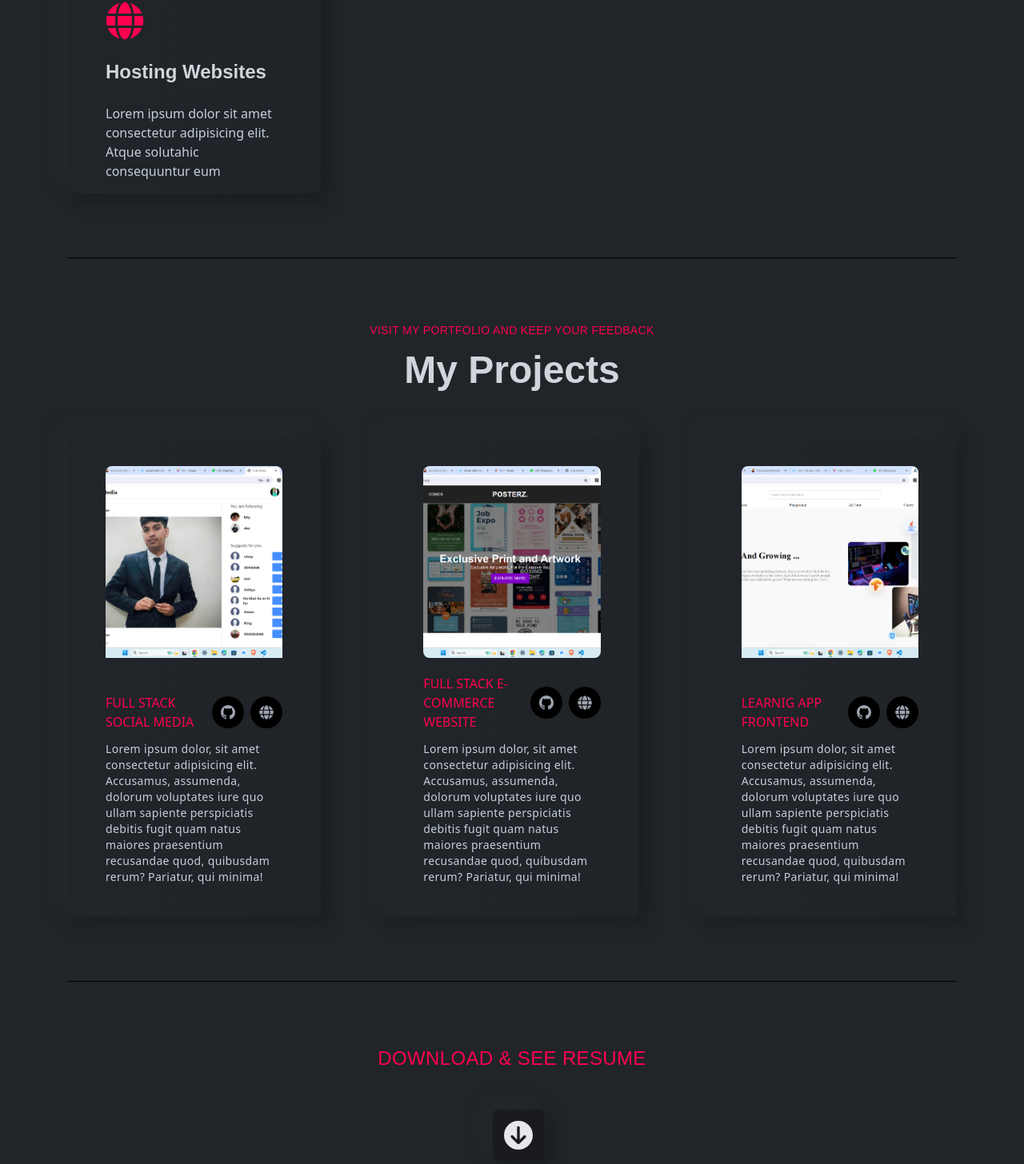
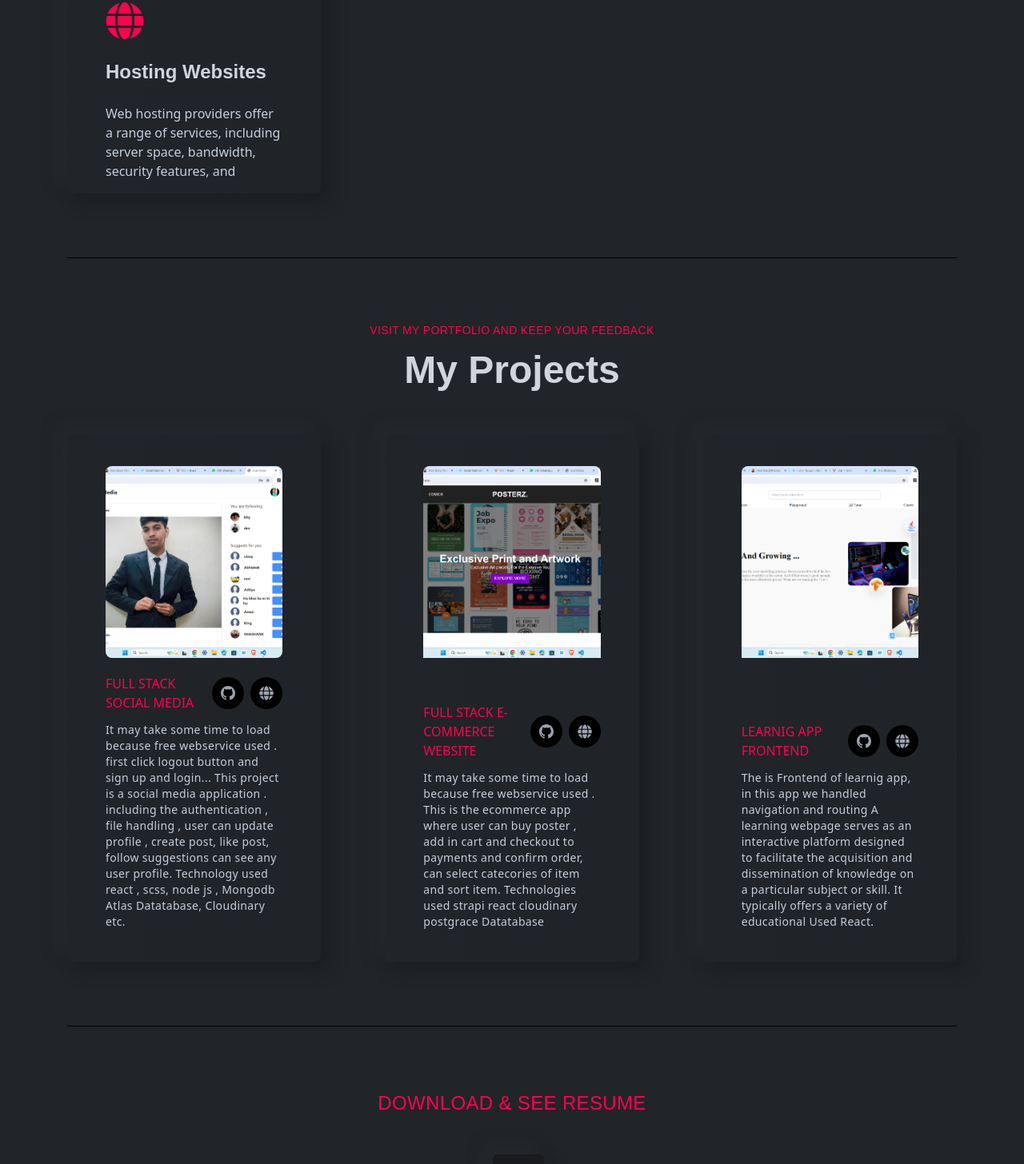
Before and after one commit to Abhishekkumar-7050/My-portfolio, a React (Vite) app: page / in a window 1280 px wide. Shown: the part 1595-3051 px from the top of the page at 80% size. Built offline with nearby package versions, Linux system fonts and the light colour scheme.

Commit message:
replace lorem

```diff
--- a/src/components/features/data/Data.jsx
+++ b/src/components/features/data/Data.jsx
@@ -7,7 +7,8 @@ export const featuresData = [
   {
     id: 1,
     title: "Business Stratagy",
-    des: "Lorem ipsum dolor sit amet consectetur adipisicing elit. Atque solutahic consequuntur eum repellendus ad",
+    des: "Analyzing market conditions, competition, and internal capabilities to formulate plans that maximize value creation and sustain competitive advantage. Business strategists identify opportunities",
+
   },
 //   {
 //     id: 2,
@@ -19,7 +20,8 @@ export const featuresData = [
     id: 3,
     icon: <SiProgress />,
     title: "Developer",
-    des: "Lorem ipsum dolor sit amet consectetur adipisicing elit. Atque solutahic consequuntur eum repellendus ad",
+    des: "Creating cohesive, efficient, and scalable web applications. Their versatility enables them to understand the entire development stack",
+
   },
 //   {
 //     id: 4,
@@ -31,12 +33,14 @@ export const featuresData = [
     id: 5,
     icon: <SiAntdesign />,
     title: "UX Design",
-    des: "Lorem ipsum dolor sit amet consectetur adipisicing elit. Atque solutahic consequuntur eum repellendus ad",
+    des: "User Experience (UX) design focuses on creating meaningful and enjoyable interactions between users and digital products or services. It encompasses various disciplines such as research, design, usability ",
+
+
   },
   {
     id: 6,
     icon: <FaGlobe />,
     title: "Hosting Websites",
-    des: "Lorem ipsum dolor sit amet consectetur adipisicing elit. Atque solutahic consequuntur eum repellendus ad",
+    des: "Web hosting providers offer a range of services, including server space, bandwidth, security features, and technical support, to ensure websites are always available and responsive. From shared hosting for small websites to dedicated ",
   },
 ];
--- a/src/components/ourteam/Ourteam.jsx
+++ b/src/components/ourteam/Ourteam.jsx
@@ -140,7 +140,7 @@ const Ourteam = () => {
                     </div>
                   </div>
                   <p className="text-base font-titleFont text-gray-400 font-medium tracking-wide leading-6">
-                  role in the software development process by handling both front-end and back-end aspects of a project. They possess a wide range of skills, including proficiency in programming languages, frameworks, and databases.
+                  Role in the software development process by handling both front-end and back-end aspects of a project. They possess a wide range of skills, including proficiency in programming languages, frameworks, and databases.
                   </p>
                 </div>
               </div>
@@ -172,7 +172,7 @@ const Ourteam = () => {
                   <div className="flex flex-col justify-between lgl:items-center py-6 border-b-2 border-b-gray-900">
                     <div>
                       <h3 className="text-xl lgl:text-2xl font-medium tracking-wide">
-                        WORK ON MANY PROJECTS
+                       FULL STACK DEVELOPER
                       </h3>
                       <p className="text-base text-gray-400 mt-3">
                         via Upwork - Mar 4, 2022 -
@@ -187,7 +187,7 @@ const Ourteam = () => {
                     </div>
                   </div>
                   <p className="text-base font-titleFont text-gray-400 font-medium tracking-wide leading-6">
-                  role in the software development process by handling both front-end and back-end aspects of a project. They possess a wide range of skills, including proficiency in programming languages, frameworks, and databases.
+                  Role in the software development process by handling both front-end and back-end aspects of a project. They possess a wide range of skills, including proficiency in programming languages, frameworks, and databases.
                   </p>
                 </div>
               </div>
@@ -234,7 +234,7 @@ const Ourteam = () => {
                     </div>
                   </div>
                   <p className="text-base font-titleFont text-gray-400 font-medium tracking-wide leading-6">
-                  the architects of user experiences on the web. They specialize in crafting visually appealing and interactive interfaces that engage users and enhance usability.
+                  The architects of user experiences on the web. They specialize in crafting visually appealing and interactive interfaces that engage users and enhance usability.
                   </p>
                 </div>
               </div>
--- a/src/components/projects/Project.jsx
+++ b/src/components/projects/Project.jsx
@@ -55,10 +55,9 @@ const Projects = () => {
                 </div>
               </div>
               <p className="text-sm tracking-wide mt-3 hover:text-gray-100 duration-300">
-                Lorem ipsum dolor, sit amet consectetur adipisicing elit.
-                Accusamus, assumenda, dolorum voluptates iure quo ullam sapiente
-                perspiciatis debitis fugit quam natus maiores praesentium
-                recusandae quod, quibusdam rerum? Pariatur, qui minima!
+               It may take some time to load because free webservice used . first click logout button and sign up and login...
+               This project is a social media application . including the authentication , file handling , user can update profile , create post, like post, follow suggestions  can see any user profile.
+               Technology used react , scss, node js ,  Mongodb Atlas Datatabase, Cloudinary etc.
               </p>
             </div>
           </div>
@@ -97,10 +96,9 @@ const Projects = () => {
                 </div>
               </div>
               <p className="text-sm tracking-wide mt-3 hover:text-gray-100 duration-300">
-                Lorem ipsum dolor, sit amet consectetur adipisicing elit.
-                Accusamus, assumenda, dolorum voluptates iure quo ullam sapiente
-                perspiciatis debitis fugit quam natus maiores praesentium
-                recusandae quod, quibusdam rerum? Pariatur, qui minima!
+              It may take some time to load because free webservice used .
+              This is the ecommerce app where user can buy poster , add in cart and checkout to payments and confirm order, can select catecories of item and sort item.
+              Technologies used strapi react  cloudinary postgrace Datatabase
               </p>
             </div>
           </div>
@@ -139,10 +137,9 @@ const Projects = () => {
                 </div>
               </div>
               <p className="text-sm tracking-wide mt-3 hover:text-gray-100 duration-300">
-                Lorem ipsum dolor, sit amet consectetur adipisicing elit.
-                Accusamus, assumenda, dolorum voluptates iure quo ullam sapiente
-                perspiciatis debitis fugit quam natus maiores praesentium
-                recusandae quod, quibusdam rerum? Pariatur, qui minima!
+                The is Frontend  of learnig app, in this app we handled  navigation and routing
+           A learning webpage serves as an interactive platform designed to facilitate the acquisition and dissemination of knowledge on a particular subject or skill. It typically offers a variety of educational
+              Used React.
               </p>
             </div>
           </div>
```
